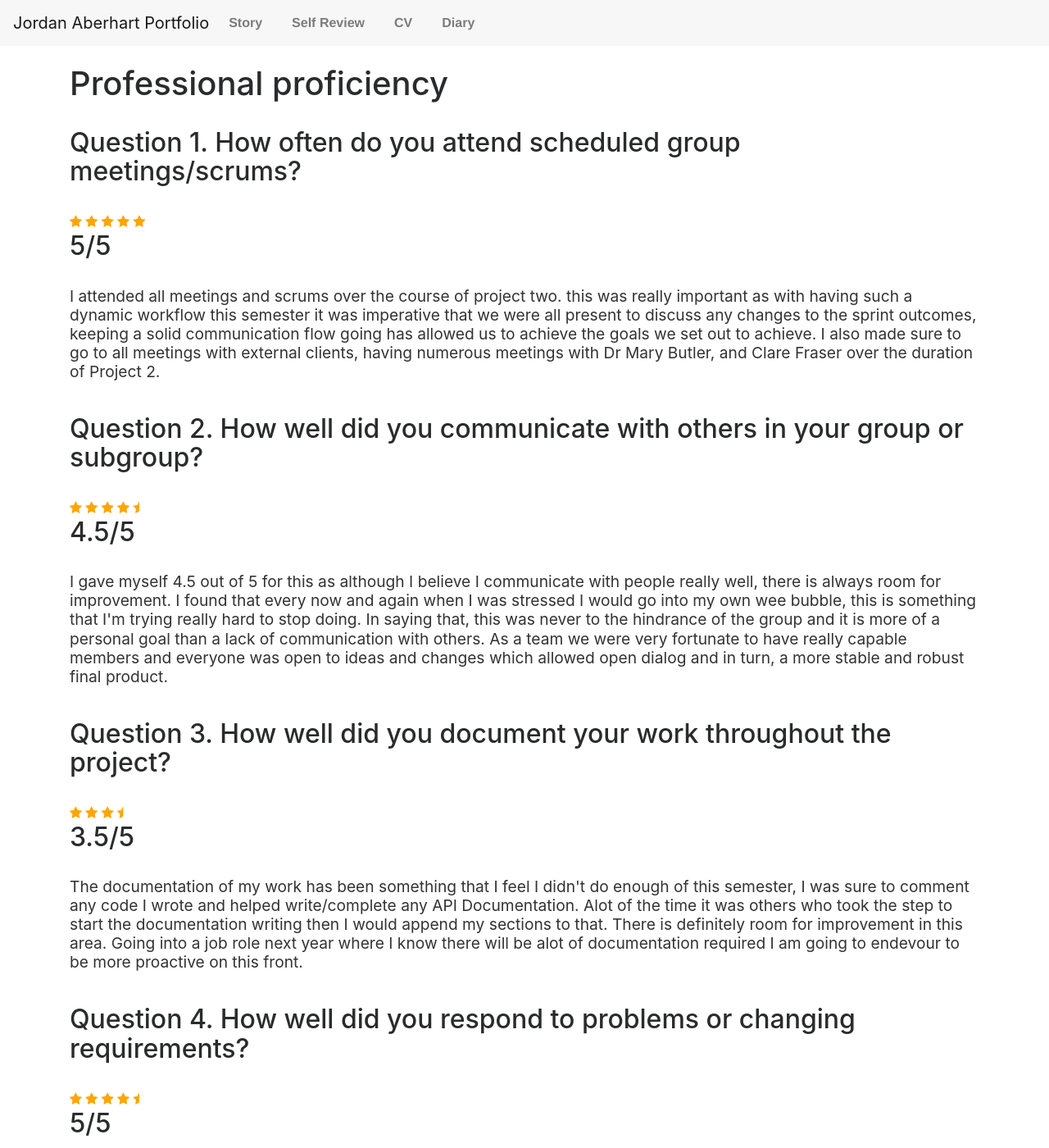
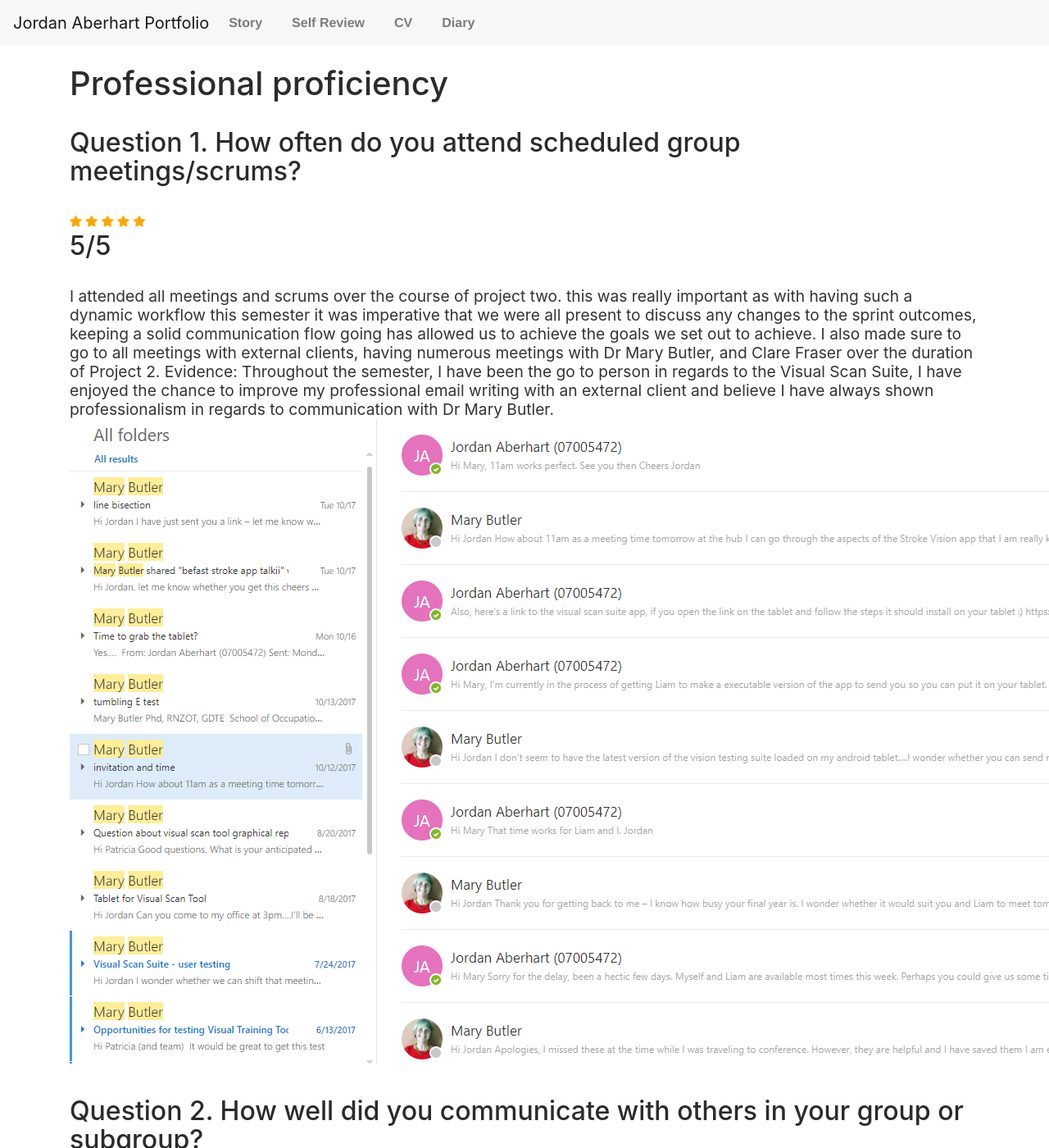
Before and after one commit to aberhjk1/aberhjk1.github.io, a Jekyll site: the page built from selfreview.html, in a window 1280 px wide and 1400 px high. Shown: the whole window at 82% size. Built offline with Jekyll 4.4.1, drawn with Linux system fonts in a browser that asks for light colours; nearby versions of some CDN libraries.

Commit message:
Update selfreview.html

```diff
--- a/selfreview.html
+++ b/selfreview.html
@@ -18,7 +18,15 @@ title: Jordan Aberhart Evidence Portfolio
 <br>
 <p> I attended all meetings and scrums over the course of project two. this was really important as with having such a dynamic workflow
    this semester it was imperative that we were all present to discuss any changes to the sprint outcomes, keeping a solid communication flow going has allowed us to achieve the goals we set out to achieve. I also made sure to go to all meetings with
-  external clients, having numerous meetings with Dr Mary Butler, and Clare Fraser over the duration of Project 2.</p>
+  external clients, having numerous meetings with Dr Mary Butler, and Clare Fraser over the duration of Project 2.
+
+   Evidence:
+
+   Throughout the semester, I have been the go to person in regards to the Visual Scan Suite, I have enjoyed the chance to improve my professional email writing
+   with an external client and believe I have always shown professionalism in regards to communication with Dr Mary Butler.
+
+   <img src="EvidenceImages/MaryButler.PNG" alt="Emails with Dr Mary Butler"></img>
+</p>
 
 
 <br>
@@ -41,8 +49,8 @@ title: Jordan Aberhart Evidence Portfolio
 <span class="fa fa-star checked"></span>
 <span class="fa fa-star checked"></span>
 <span class="fa fa-star checked"></span>
-<span class="fa fa-star-half checked "></span>
-<h2>3.5/5</h2>
+<span class="fa fa-star checked "></span>
+<h2>4/5</h2>
 <br>
 <p> The documentation of my work has been something that I feel I didn't do enough of this semester,
    I was sure to comment any code I wrote and helped write/complete any API Documentation.
```
Also changed, not shown: other parts of selfreview.html (+1 -1 lines).
